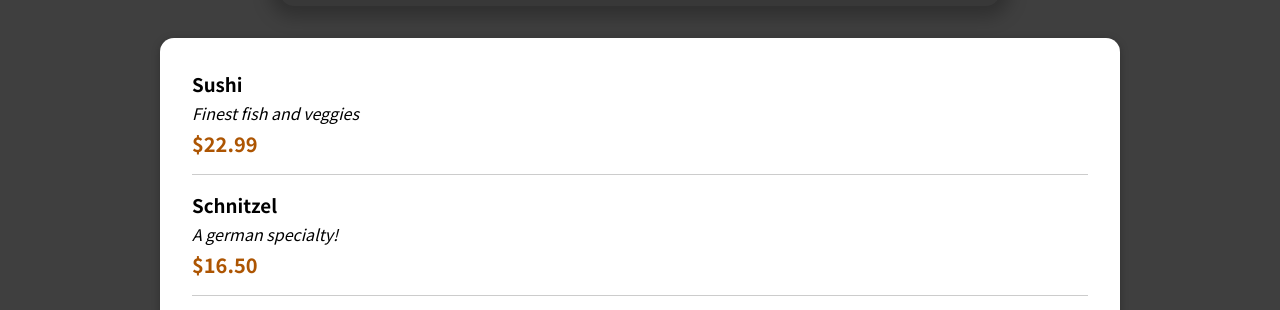
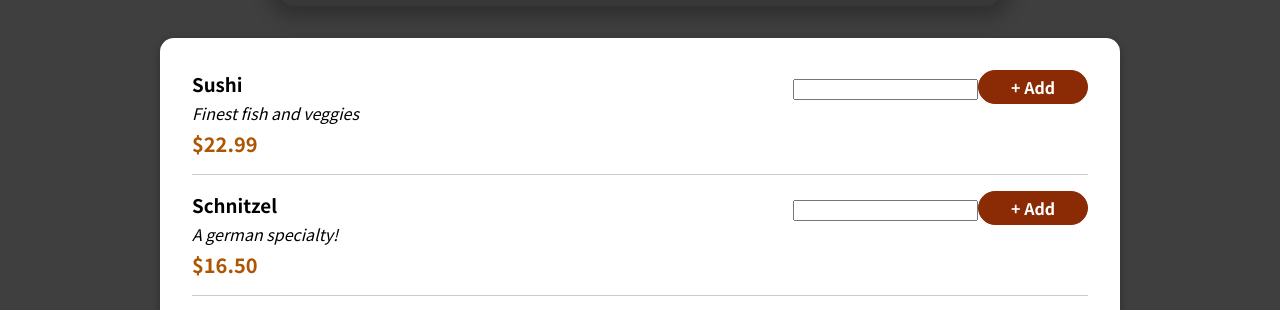
Before and after one commit to MartinbianchoEduardo/react-notes, a React (Create React App) app in the folder practice-food-app/: page / in a window 1280 px wide. Shown: the part 467-777 px from the top of the page. Built offline with nearby package versions, Linux system fonts and the light colour scheme.

Commit message:
add input component

```diff
--- a/practice-food-app/src/components/Meals/MealItem/MealItem.js
+++ b/practice-food-app/src/components/Meals/MealItem/MealItem.js
@@ -1,4 +1,5 @@
 import classes from "./MealItem.module.css";
+import MealItemForm from "./MealItemForm";
 
 const MealItem = (props) => {
   const price = `$${props.price.toFixed(2)}`;
@@ -9,7 +10,9 @@
         <div className={classes.description}>{props.description}</div>
         <div className={classes.price}>{price}</div>
       </div>
-      <div></div>
+      <div>
+        <MealItemForm />
+      </div>
     </li>
   );
 };
--- a/practice-food-app/src/components/Meals/MealItem/MealItemForm.js
+++ b/practice-food-app/src/components/Meals/MealItem/MealItemForm.js
@@ -1 +1,12 @@
-import classes from "./MealItem.module.css";
+import classes from "./MealItemForm.module.css";
+
+const MealItemForm = (props) => {
+  return (
+    <form className={classes.form}>
+      <input />
+      <button>+ Add</button>
+    </form>
+  );
+};
+
+export default MealItemForm;
```
Also changed, not shown: practice-food-app/src/components/UI/Input.js (added, +12 -0 lines), practice-food-app/src/components/UI/Input.module.css (added, +18 -0 lines).
